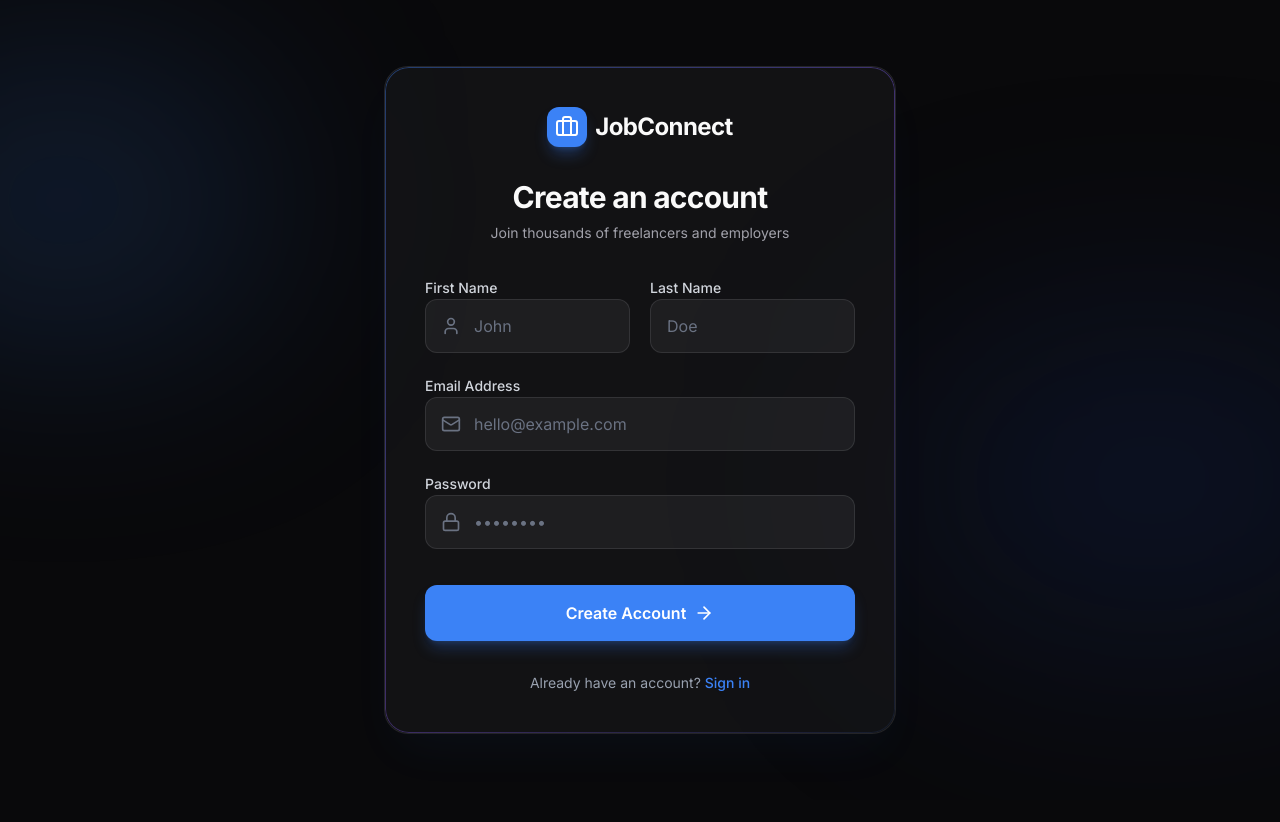
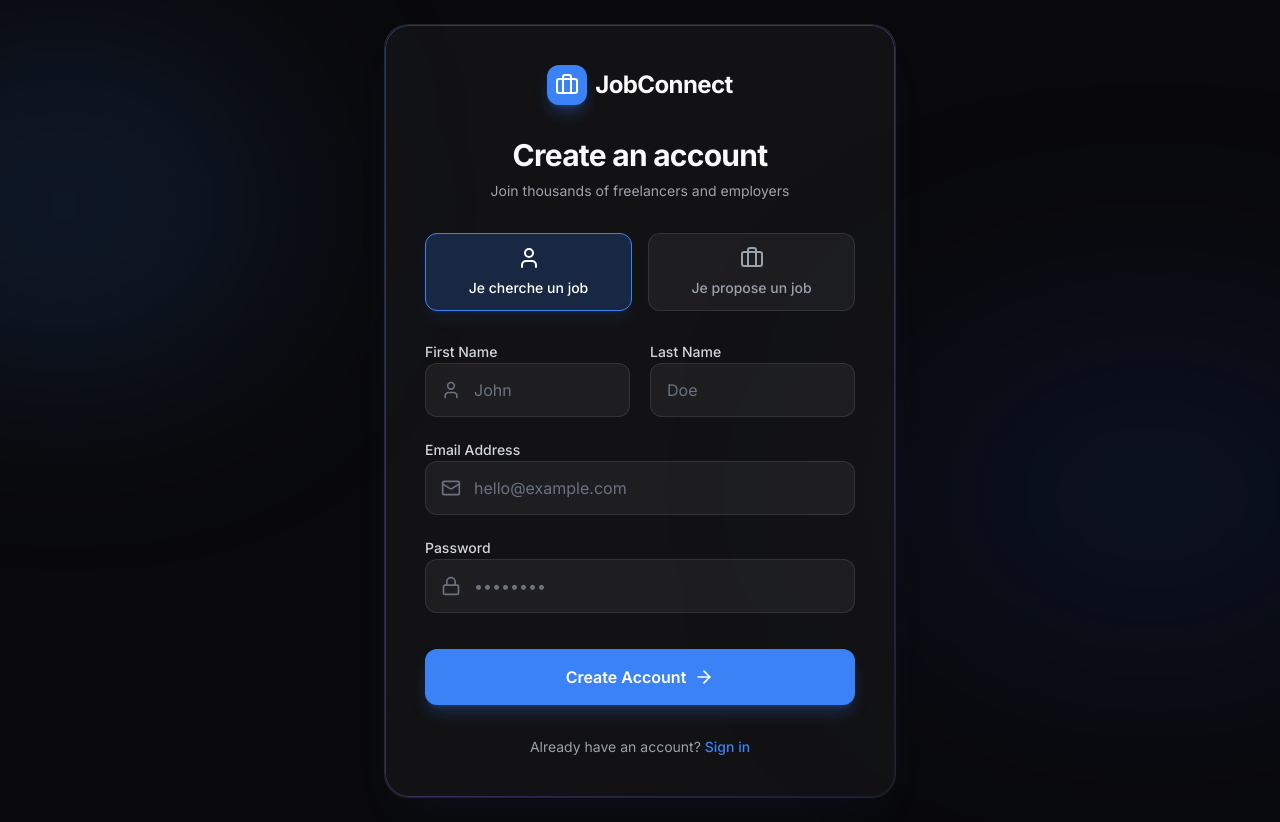
Before and after one commit to steve-237/jobconnect, a Next.js app in the folder web/: page /register in a window 1280 px wide. Before the commit the page ends 800 px from the top, so only its background shows below. Built offline with nearby package versions, Linux system fonts and the light colour scheme.

Commit message:
feat(auth): add role selection to registration

```diff
--- a/web/src/app/jobs/page.tsx
+++ b/web/src/app/jobs/page.tsx
@@ -1,6 +1,6 @@
 'use client';
 
-import { useState } from 'react';
+import { useState, useEffect } from 'react';
 import {
   Search,
   MapPin,
@@ -31,6 +31,15 @@ interface Job {
   category: {
     name: string;
   };
+}
+
+function daysAgo(dateStr: string) {
+  const now = new Date();
+  const date = new Date(dateStr);
+  const diff = Math.floor((now.getTime() - date.getTime()) / (1000 * 60 * 60 * 24));
+  if (diff === 0) return "Aujourd'hui";
+  if (diff === 1) return 'Hier';
+  return `Il y a ${diff} jours`;
 }
 
 export default function JobsPage() {
--- a/web/src/app/register/page.tsx
+++ b/web/src/app/register/page.tsx
@@ -15,7 +15,8 @@ export default function RegisterPage() {
     firstName: '',
     lastName: '',
     email: '',
-    password: ''
+    password: '',
+    role: 'CANDIDATE'
   });
 
   const handleSubmit = async (e: React.FormEvent) => {
@@ -67,6 +68,35 @@ export default function RegisterPage() {
           )}
 
           <form onSubmit={handleSubmit} className="flex flex-col gap-5">
+            {/* Role Selection */}
+            <div className="flex gap-4 mb-2">
+              <button
+                type="button"
+                onClick={() => setFormData({...formData, role: 'CANDIDATE'})}
+                className={`flex-1 py-3 px-4 rounded-xl border flex flex-col items-center gap-2 transition-all ${
+                  formData.role === 'CANDIDATE'
+                    ? 'bg-primary/20 border-primary text-white shadow-lg shadow-primary/10'
+                    : 'bg-white/5 border-white/10 text-gray-400 hover:bg-white/10'
+                }`}
+              >
+                <User className="w-6 h-6" />
+                <span className="text-sm font-medium">Je cherche un job</span>
+              </button>
+
+              <button
+                type="button"
+                onClick={() => setFormData({...formData, role: 'EMPLOYER'})}
+                className={`flex-1 py-3 px-4 rounded-xl border flex flex-col items-center gap-2 transition-all ${
+                  formData.role === 'EMPLOYER'
+                    ? 'bg-amber-500/20 border-amber-500 text-white shadow-lg shadow-amber-500/10'
+                    : 'bg-white/5 border-white/10 text-gray-400 hover:bg-white/10'
+                }`}
+              >
+                <Briefcase className="w-6 h-6" />
+                <span className="text-sm font-medium">Je propose un job</span>
+              </button>
+            </div>
+
             <div className="flex flex-col sm:flex-row gap-5">
               <div className="space-y-2 flex-1">
                 <label className="text-sm font-medium text-gray-300">First Name</label>
--- a/web/src/lib/api.ts
+++ b/web/src/lib/api.ts
@@ -18,3 +18,5 @@ api.interceptors.request.use((config) => {
   }
   return config;
 });
+
+export default api;
```
Also changed, not shown: 15 other files (tests, documents, lock files or other folders).
